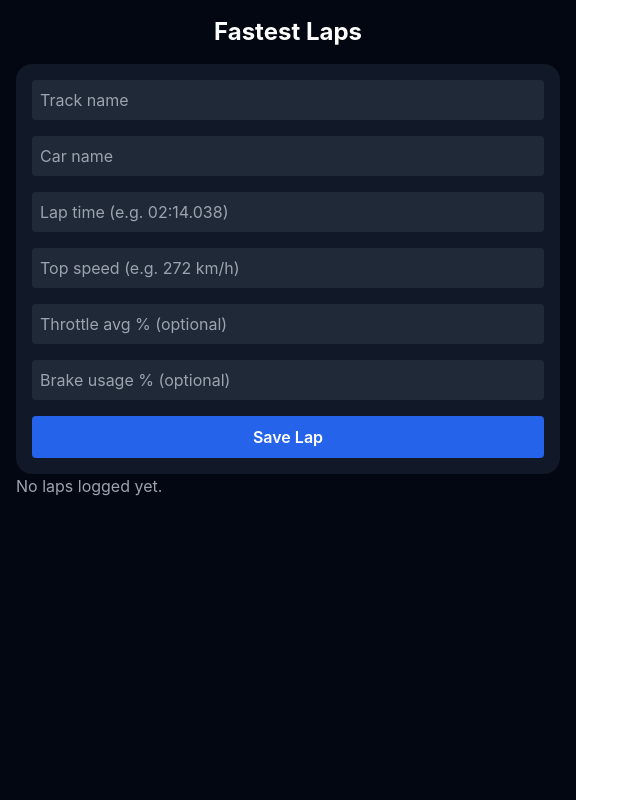
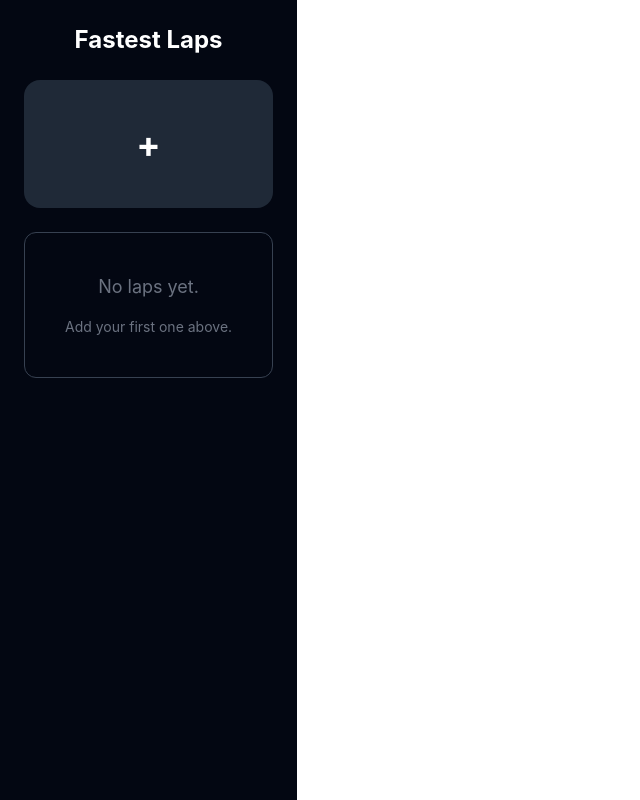
Before and after one commit to Noahsparkes/Fastest-Lap, a React (Vite) app: page / in a window 1280 px wide. Shown: the whole page, without its empty margins (0-640 px from the left). Built offline with nearby package versions, Linux system fonts and the light colour scheme.

Commit message:
Refactor lap management: separate add and edit functionality; enhance LapForm and LapList components for improved user experience

```diff
--- a/src/App.tsx
+++ b/src/App.tsx
@@ -5,32 +5,47 @@ import { LapEntry } from "./types/LapEntry";
 
 export default function App() {
   const [laps, setLaps] = useState<LapEntry[]>([]);
-  const [editingLap, setEditingLap] = useState<LapEntry | null>(null);
+  const [showForm, setShowForm] = useState(false);
 
-  const handleAddOrUpdateLap = (lap: LapEntry) => {
-    if (editingLap) {
-      setLaps((prev) =>
-        prev.map((l) => (l.id === lap.id ? lap : l))
-      );
-      setEditingLap(null);
-    } else {
-      setLaps((prev) => [...prev, lap]);
-    }
-  };
-
-  const handleEditLap = (lap: LapEntry) => {
-    setEditingLap(lap);
+  const handleAddLap = (lap: LapEntry) => {
+    setLaps((prev) => [...prev, lap]);
+    setShowForm(false); // collapse form after submission
   };
 
   const handleDeleteLap = (id: string) => {
     setLaps((prev) => prev.filter((lap) => lap.id !== id));
   };
 
+  const handleEditLap = (updated: LapEntry) => {
+    setLaps((prev) =>
+      prev.map((lap) => (lap.id === updated.id ? updated : lap))
+    );
+  };
+
   return (
-    <div className="min-h-screen bg-gray-950 text-white p-4 max-w-xl mx-auto">
-      <h1 className="text-2xl font-bold mb-4 text-center">Fastest Laps</h1>
-      <LapForm onSubmit={handleAddOrUpdateLap} lapToEdit={editingLap} />
-      <LapList laps={laps} onEdit={handleEditLap} onDelete={handleDeleteLap} />
+    <div className="min-h-screen bg-gray-950 text-white p-4 sm:p-6 max-w-4xl mx-auto">
+      <h1 className="text-xl sm:text-2xl font-bold text-center mb-6">Fastest Laps</h1>
+
+      {!showForm ? (
+        <div
+          onClick={() => setShowForm(true)}
+          className="cursor-pointer bg-gray-800 hover:bg-gray-700 flex items-center justify-center h-32 rounded-2xl text-4xl font-bold text-white transition"
+        >
+          +
+        </div>
+      ) : (
+        <div className="bg-gray-800 p-4 rounded-2xl">
+          <LapForm onAddLap={handleAddLap} />
+          <button
+            onClick={() => setShowForm(false)}
+            className="mt-4 w-full text-sm text-gray-400 hover:text-white"
+          >
+            Cancel
+          </button>
+        </div>
+      )}
+
+      <LapList laps={laps} onDelete={handleDeleteLap} onEdit={handleEditLap} />
     </div>
   );
 }
--- a/src/components/LapForm.tsx
+++ b/src/components/LapForm.tsx
@@ -1,13 +1,12 @@
-import { useEffect, useState } from "react";
+import { useState } from "react";
 import { LapEntry } from "../types/LapEntry";
 import { v4 as uuidv4 } from "uuid";
 
 interface Props {
-  onSubmit: (lap: LapEntry) => void;
-  lapToEdit?: LapEntry | null;
+  onAddLap: (lap: LapEntry) => void;
 }
 
-export default function LapForm({ onSubmit, lapToEdit }: Props) {
+export default function LapForm({ onAddLap }: Props) {
   const [trackName, setTrackName] = useState("");
   const [carName, setCarName] = useState("");
   const [lapTime, setLapTime] = useState("");
@@ -15,24 +14,13 @@ export default function LapForm({ onSubmit, lapToEdit }: Props) {
   const [throttleAvg, setThrottleAvg] = useState("");
   const [brakeUsage, setBrakeUsage] = useState("");
 
-  useEffect(() => {
-    if (lapToEdit) {
-      setTrackName(lapToEdit.trackName);
-      setCarName(lapToEdit.carName);
-      setLapTime(lapToEdit.lapTime);
-      setTopSpeed(lapToEdit.topSpeed);
-      setThrottleAvg(lapToEdit.throttleAvg || "");
-      setBrakeUsage(lapToEdit.brakeUsage || "");
-    }
-  }, [lapToEdit]);
-
   const handleSubmit = (e: React.FormEvent) => {
     e.preventDefault();
 
     if (!trackName || !carName || !lapTime || !topSpeed) return;
 
     const newLap: LapEntry = {
-      id: lapToEdit?.id || uuidv4(),
+      id: uuidv4(),
       sim: "forza",
       trackName,
       carName,
@@ -40,12 +28,12 @@ export default function LapForm({ onSubmit, lapToEdit }: Props) {
       topSpeed,
       throttleAvg,
       brakeUsage,
-      date: lapToEdit?.date || new Date().toISOString(),
+      date: new Date().toISOString(),
     };
 
-    onSubmit(newLap);
+    onAddLap(newLap);
 
-    // Clear form
+    // Reset form
     setTrackName("");
     setCarName("");
     setLapTime("");
@@ -55,13 +43,13 @@ export default function LapForm({ onSubmit, lapToEdit }: Props) {
   };
 
   return (
-    <form onSubmit={handleSubmit} className="space-y-4 bg-gray-900 p-4 rounded-2xl">
+    <form onSubmit={handleSubmit} className="space-y-4 bg-gray-900 p-4 sm:p-6 rounded-2xl w-full">
       <input
         type="text"
         placeholder="Track name"
         value={trackName}
         onChange={(e) => setTrackName(e.target.value)}
-        className="w-full p-2 rounded bg-gray-800 text-white"
+        className="w-full p-3 rounded bg-gray-800 text-white text-sm sm:text-base"
         required
       />
       <input
@@ -69,7 +57,7 @@ export default function LapForm({ onSubmit, lapToEdit }: Props) {
         placeholder="Car name"
         value={carName}
         onChange={(e) => setCarName(e.target.value)}
-        className="w-full p-2 rounded bg-gray-800 text-white"
+        className="w-full p-3 rounded bg-gray-800 text-white text-sm sm:text-base"
         required
       />
       <input
@@ -77,7 +65,7 @@ export default function LapForm({ onSubmit, lapToEdit }: Props) {
         placeholder="Lap time (e.g. 02:14.038)"
         value={lapTime}
         onChange={(e) => setLapTime(e.target.value)}
-        className="w-full p-2 rounded bg-gray-800 text-white"
+        className="w-full p-3 rounded bg-gray-800 text-white text-sm sm:text-base"
         required
       />
       <input
@@ -85,7 +73,7 @@ export default function LapForm({ onSubmit, lapToEdit }: Props) {
         placeholder="Top speed (e.g. 272 km/h)"
         value={topSpeed}
         onChange={(e) => setTopSpeed(e.target.value)}
-        className="w-full p-2 rounded bg-gray-800 text-white"
+        className="w-full p-3 rounded bg-gray-800 text-white text-sm sm:text-base"
         required
       />
       <input
@@ -93,20 +81,20 @@ export default function LapForm({ onSubmit, lapToEdit }: Props) {
         placeholder="Throttle avg % (optional)"
         value={throttleAvg}
         onChange={(e) => setThrottleAvg(e.target.value)}
-        className="w-full p-2 rounded bg-gray-800 text-white"
+        className="w-full p-3 rounded bg-gray-800 text-white text-sm sm:text-base"
       />
       <input
         type="text"
         placeholder="Brake usage % (optional)"
         value={brakeUsage}
         onChange={(e) => setBrakeUsage(e.target.value)}
-        className="w-full p-2 rounded bg-gray-800 text-white"
+        className="w-full p-3 rounded bg-gray-800 text-white text-sm sm:text-base"
       />
       <button
         type="submit"
-        className="w-full bg-blue-600 hover:bg-blue-700 py-2 rounded text-white font-semibold"
+        className="w-full bg-blue-600 hover:bg-blue-700 py-2 rounded text-white font-semibold text-sm sm:text-base"
       >
-        {lapToEdit ? "Update Lap" : "Save Lap"}
+        Save Lap
       </button>
     </form>
   );
--- a/src/components/LapList.tsx
+++ b/src/components/LapList.tsx
@@ -1,39 +1,130 @@
+import { useState } from "react";
 import { LapEntry } from "../types/LapEntry";
-import { FaTrash, FaEdit } from "react-icons/fa";
 
 interface Props {
   laps: LapEntry[];
-  onEdit: (lap: LapEntry) => void;
   onDelete: (id: string) => void;
+  onEdit: (updatedLap: LapEntry) => void;
 }
 
-export default function LapList({ laps, onEdit, onDelete }: Props) {
-  if (laps.length === 0) return <p className="text-gray-400">No laps logged yet.</p>;
+export default function LapList({ laps, onDelete, onEdit }: Props) {
+  const [editingId, setEditingId] = useState<string | null>(null);
+  const [editData, setEditData] = useState<Partial<LapEntry>>({});
 
-  const sortedLaps = [...laps].sort((a, b) => {
-    return timeToMs(a.lapTime) - timeToMs(b.lapTime);
-  });
+  const sortedLaps = [...laps].sort((a, b) => timeToMs(a.lapTime) - timeToMs(b.lapTime));
+
+  const handleEditChange = (field: keyof LapEntry, value: string) => {
+    setEditData({ ...editData, [field]: value });
+  };
+
+  const handleEditSubmit = (id: string) => {
+    onEdit({ ...editData, id, sim: "forza", date: new Date().toISOString() } as LapEntry);
+    setEditingId(null);
+    setEditData({});
+  };
+
+  if (laps.length === 0) {
+    return (
+      <div className="text-center text-gray-500 p-10 border border-gray-700 rounded-xl mt-6">
+        <p className="text-lg mb-4">No laps yet.</p>
+        <p className="text-sm">Add your first one above.</p>
+      </div>
+    );
+  }
 
   return (
-    <div className="mt-6 space-y-4">
+    <div className="grid grid-cols-1 sm:grid-cols-2 lg:grid-cols-3 gap-4 mt-6">
       {sortedLaps.map((lap) => (
-        <div key={lap.id} className="bg-gray-800 p-4 rounded-2xl relative">
-          <div className="absolute right-4 top-4 flex gap-3 text-sm text-gray-500">
-            <button onClick={() => onEdit(lap)}><FaEdit /></button>
-            <button onClick={() => onDelete(lap.id)}><FaTrash /></button>
+        <div key={lap.id} className="bg-gray-800 p-4 rounded-2xl shadow-md hover:shadow-lg transition-shadow relative">
+          {editingId === lap.id ? (
+            <>
+              <input
+                className="w-full mb-2 p-2 bg-gray-700 text-white rounded text-sm"
+                placeholder="Track name"
+                value={editData.trackName || lap.trackName}
+                onChange={(e) => handleEditChange("trackName", e.target.value)}
+              />
+              <input
+                className="w-full mb-2 p-2 bg-gray-700 text-white rounded text-sm"
+                placeholder="Car name"
+                value={editData.carName || lap.carName}
+                onChange={(e) => handleEditChange("carName", e.target.value)}
+              />
+              <input
+                className="w-full mb-2 p-2 bg-gray-700 text-white rounded text-sm"
+                placeholder="Lap time"
+                value={editData.lapTime || lap.lapTime}
+                onChange={(e) => handleEditChange("lapTime", e.target.value)}
+              />
+              <input
+                className="w-full mb-2 p-2 bg-gray-700 text-white rounded text-sm"
+                placeholder="Top speed"
+                value={editData.topSpeed || lap.topSpeed}
+                onChange={(e) => handleEditChange("topSpeed", e.target.value)}
+              />
+              <input
+                className="w-full mb-2 p-2 bg-gray-700 text-white rounded text-sm"
+                placeholder="Throttle avg %"
+                value={editData.throttleAvg || lap.throttleAvg || ""}
+                onChange={(e) => handleEditChange("throttleAvg", e.target.value)}
+              />
+              <input
+                className="w-full mb-2 p-2 bg-gray-700 text-white rounded text-sm"
+                placeholder="Brake usage %"
+                value={editData.brakeUsage || lap.brakeUsage || ""}
+                onChange={(e) => handleEditChange("brakeUsage", e.target.value)}
+              />
+              <div className="flex gap-2 mt-2">
+                <button
+                  onClick={() => handleEditSubmit(lap.id)}
+                  className="flex-1 bg-green-600 hover:bg-green-700 py-1 rounded text-white text-sm"
+                >
+                  Save
+                </button>
+                <button
+                  onClick={() => {
+                    setEditingId(null);
+                    setEditData({});
+                  }}
+                  className="flex-1 bg-gray-600 hover:bg-gray-700 py-1 rounded text-white text-sm"
+                >
+                  Cancel
+                </button>
               </div>
-          <div className="flex justify-between text-sm text-gray-400">
+            </>
+          ) : (
+            <>
+              <div className="flex justify-between text-xs text-gray-400 mb-1">
                 <span>{lap.trackName}</span>
                 <span>{lap.date.split("T")[0]}</span>
               </div>
-          <div className="text-lg font-bold">{lap.lapTime}</div>
-          <div className="text-sm text-gray-300">
-            {lap.carName} | {lap.topSpeed}
+              <div className="text-2xl font-bold">{lap.lapTime}</div>
+              <div className="text-sm text-gray-300 mt-1">
+                {lap.carName} • {lap.topSpeed}
               </div>
               {(lap.throttleAvg || lap.brakeUsage) && (
-            <div className="text-xs text-gray-400 mt-1">
+                <div className="text-xs text-gray-400 mt-2">
                   Throttle: {lap.throttleAvg || "N/A"} | Brakes: {lap.brakeUsage || "N/A"}
                 </div>
+              )}
+              <div className="flex justify-end gap-2 mt-4 text-xs">
+                <button
+                  onClick={() => {
+                    setEditingId(lap.id);
+                    setEditData(lap);
+                  }}
+                  className="text-yellow-400 hover:text-yellow-500"
+                >
+                  Edit
+                </button>
+                <button
+                  onClick={() => onDelete(lap.id)}
+                  className="text-red-500 hover:text-red-600"
+                >
+                  Delete
+                </button>
+              </div>
+            </>
           )}
         </div>
       ))}
```
Lines whose indentation alone changed are shown as unchanged.
